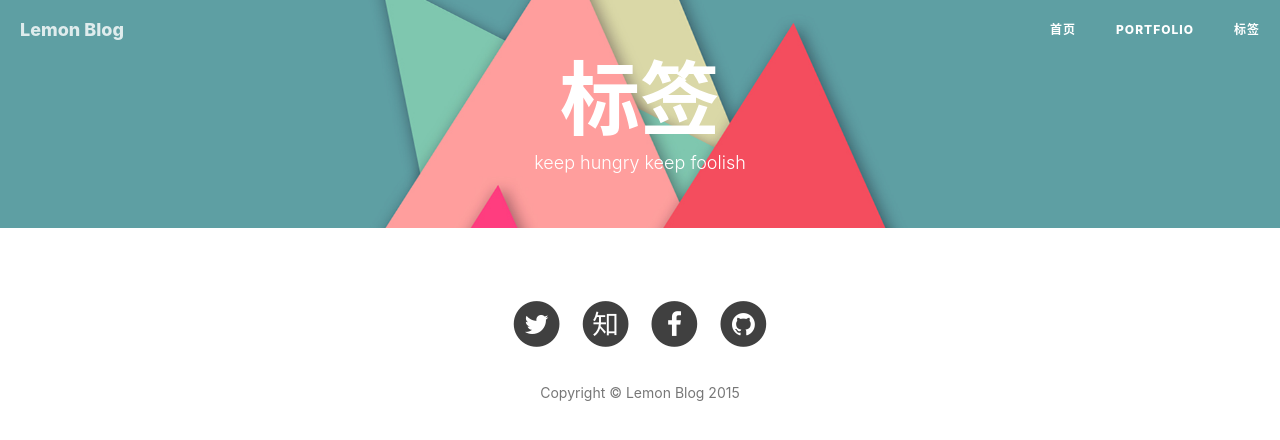
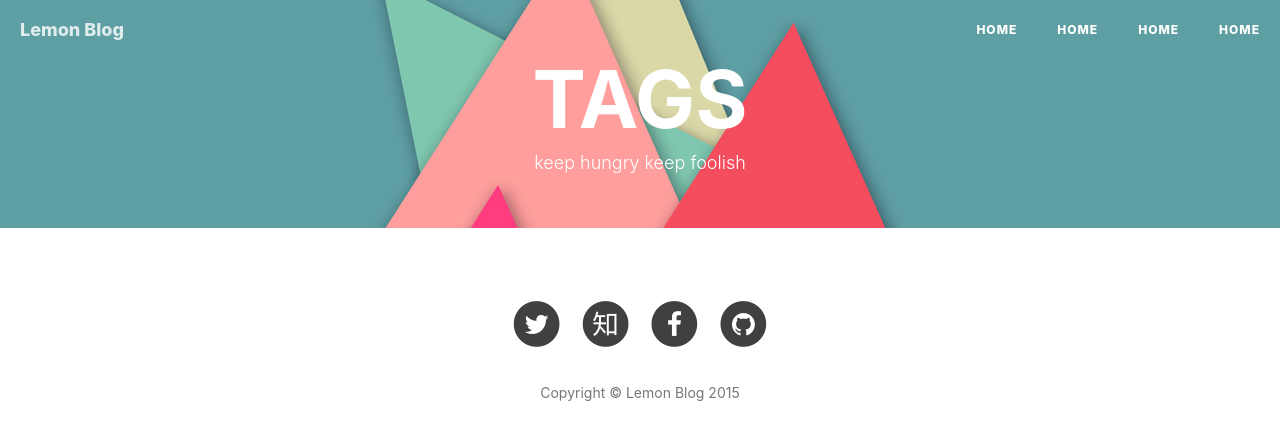
Before and after one commit to Refkay/Refkay.github.io, a Jekyll site: the page built from tags.html, in a window 1280 px wide. Shown: the top 440 px of the page. Built offline with Jekyll 4.4.1, drawn with Linux system fonts in a browser that asks for light colours; nearby versions of some CDN libraries; comment, search, counter and statistics services are not loaded.

Commit message:
change nav

```diff
--- a/_includes/nav.html
+++ b/_includes/nav.html
@@ -22,13 +22,18 @@
             <div class="navbar-collapse">
                 <ul class="nav navbar-nav navbar-right">
                     <li>
-                        <a href="{{ site.baseurl }}/">首页</a>
+                        <a href="{{ site.baseurl }}/">HOME</a>
                     </li>
-                    {% for page in site.pages %}{% if page.title %}
-                    <li>
-                        <a href="{{ page.url | prepend: site.baseurl }}">{{ page.title }}</a>
+                     <li>
+                        <a href="/portfolio">HOME</a>
                     </li>
-                    {% endif %}{% endfor %}
+                     <li>
+                        <a href="/tags.html">HOME</a>
+                    </li>
+                     <li>
+                        <a href="/about.html">HOME</a>
+                    </li>
+
                 </ul>
             </div>
         </div>
--- a/about.html
+++ b/about.html
@@ -1,6 +1,6 @@
 ---
 layout: page
-title:"关于"
+title: ABOUT
 description: "Hey, welcome here."
 header-img: "img/about-bg.jpg"
 ---
--- a/portfolio/index.html
+++ b/portfolio/index.html
@@ -1,5 +1,5 @@
 ---
-title: Portfolio
+title: PROJECTS
 layout: default
 ---
 
@@ -16,7 +16,7 @@ layout: default
 	<body>
 		<div class="container" style="margin:0;padding:0;width:100%;">
 			<header>
-				<img width="190" height="190" src="img/avatar.png">
+				<img width="190" height="190" src="img/avatar.jpg">
 				<h1>Lemon</h1>
 				<p>A student major in computer science and technology<br>
 					focus on android Development</p>
--- a/tags.html
+++ b/tags.html
@@ -1,5 +1,5 @@
 ---
-title: 标签
+title: TAGS
 layout: default
 description: keep hungry keep foolish
 header-img: "img/tag-bg.jpg"
```
